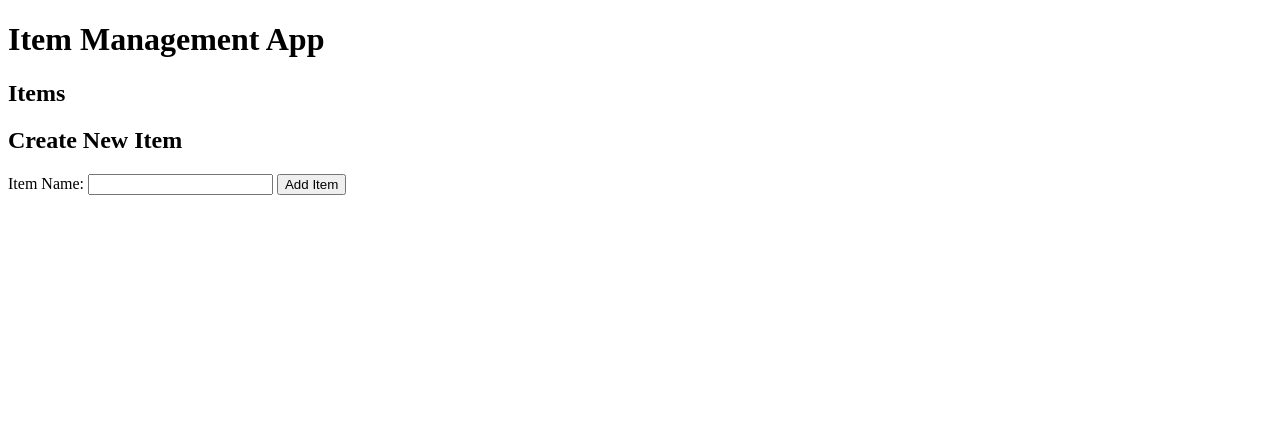
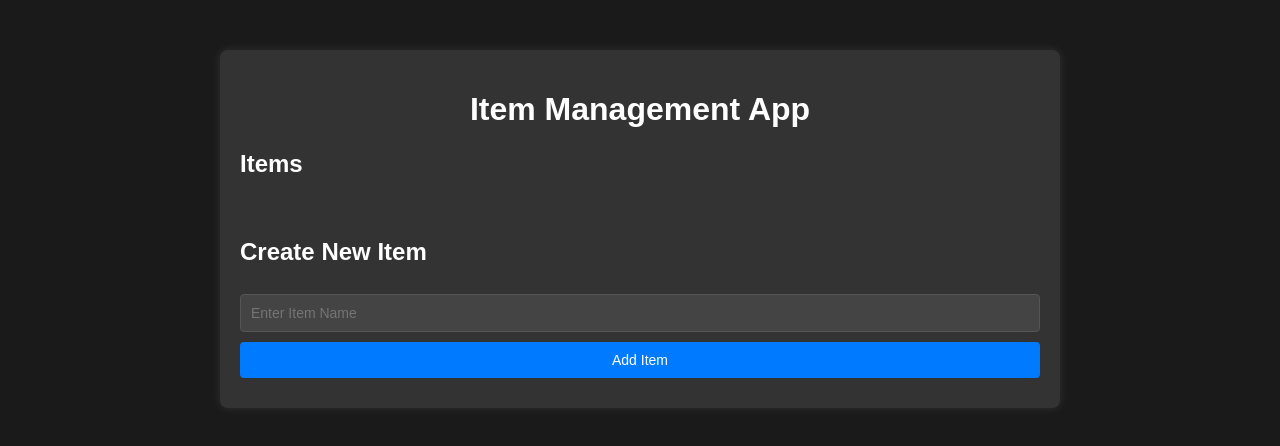
Before and after one commit to Raskius/NodeJsServer, a website: page public/index.html in a window 1280 px wide. Drawn offline with Linux system fonts and the light colour scheme; no server answers.

Commit message:
Add styling to frontend

```diff
--- a/public/index.html
+++ b/public/index.html
@@ -3,21 +3,26 @@
 <head>
   <meta charset="UTF-8">
   <meta name="viewport" content="width=device-width, initial-scale=1.0">
+  <title>Item Management App</title>
+  <link rel="stylesheet" href="styles.css">
   <script defer src="scripts/script.js"></script>
-  <title>Item Management App</title>
 </head>
 <body>
-  <h1>Item Management App</h1>
+  <div class="container">
+    <h1>Item Management App</h1>
 
-  <h2>Items</h2>
-  <ul id="itemsList"></ul>
+    <section class="item-section">
+      <h2>Items</h2>
+      <ul id="itemsList" class="item-list"></ul>
+    </section>
 
-  <h2>Create New Item</h2>
-  <form id="addItemForm">
-    <label for="itemName">Item Name:</label>
-    <input type="text" id="itemName" required>
-    <button type="submit">Add Item</button>
-  </form>
-
+    <section class="add-item-section">
+      <h2>Create New Item</h2>
+      <form id="addItemForm" class="add-item-form">
+        <input type="text" id="itemName" class="item-input" placeholder="Enter Item Name" required>
+        <button type="submit" class="add-item-btn">Add Item</button>
+      </form>
+    </section>
+  </div>
 </body>
 </html>
--- /dev/null
+++ b/public/styles.css
@@ -0,0 +1,88 @@
+/* styles.css */
+
+body {
+  font-family: 'Arial', sans-serif;
+  background-color: #1a1a1a; /* Dark background color */
+  color: #fff; /* Light text color */
+  margin: 0;
+  padding: 0;
+}
+
+.container {
+  max-width: 800px;
+  margin: 0 auto;
+  padding: 20px;
+  background-color: #333; /* Darker container background color */
+  box-shadow: 0 0 10px rgba(255, 255, 255, 0.1); /* Lighter box shadow */
+  border-radius: 8px;
+  margin-top: 50px;
+}
+
+h1 {
+  color: #fff;
+  text-align: center;
+}
+
+.item-section {
+  margin-top: 20px;
+}
+.add-item-section {
+  margin-top: 60px;
+}
+
+.item-list {
+  list-style: none;
+  padding: 0;
+}
+
+.item-list li {
+  background-color: #4c82c191; /* Darker list item background color */
+  margin-bottom: 8px;
+  padding: 10px;
+  border-radius: 4px;
+}
+
+.item-list li:hover {
+  background-color: #4c83c1e7; /* Darker hover color */
+}
+
+
+.add-item-form {
+  display: flex;
+  flex-direction: column;
+}
+
+.item-input {
+  padding: 12px 20px;
+  margin: 8px 0;
+  display: inline-block;
+  border: 1px solid #555; /* Darker border color */
+  border-radius: 4px;
+  box-sizing: border-box;
+  color: #fff; /* Light text color */
+  background-color: #444; /* Darker input background color */
+}
+
+.label,
+.item-input,
+.add-item-btn {
+  margin-bottom: 10px;
+}
+
+.item-input,
+.add-item-btn {
+  padding: 10px;
+  font-size: 14px;
+}
+
+.add-item-btn {
+  background-color: #007bff; /* Darker button color */
+  color: #fff;
+  border: none;
+  border-radius: 4px;
+  cursor: pointer;
+}
+
+.add-item-btn:hover {
+  background-color: #0056b3; /* Darker hover color */
+}
```
Also changed, not shown: public/index.css (deleted).
